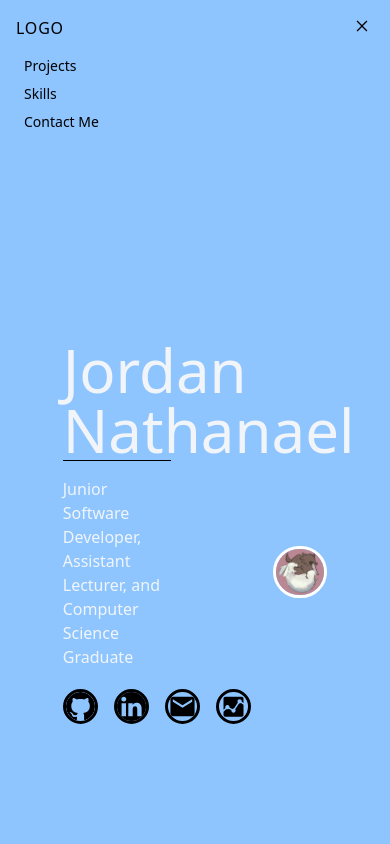
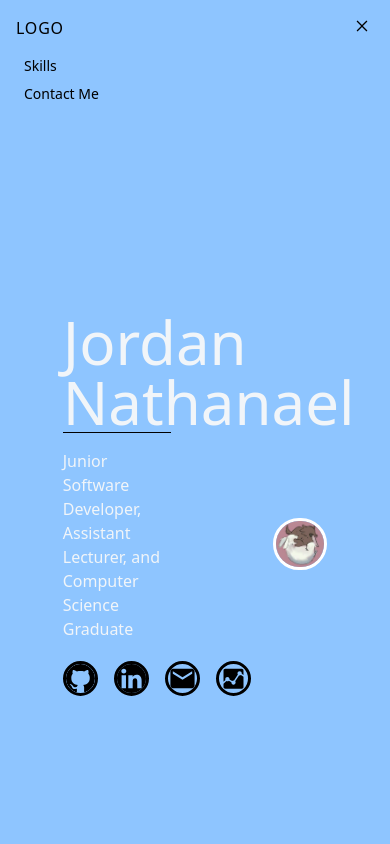
Before and after one commit to XrayenJN/PersonalWebsite, a React (Vite) app: page / in a window 390 px wide. Both pictures are taken after a click on the button 362 px from the left and 26 px from the top of the page. Shown: the top 844 px of the page. Built offline with nearby package versions, Linux system fonts and the light colour scheme.

Commit message:
fix: add href to skill page and email option

```diff
--- a/src/components/mainpage/Header.jsx
+++ b/src/components/mainpage/Header.jsx
@@ -40,9 +40,12 @@ export const Header = () => {
             ? (
               <div className="md:hidden flex justify-between ml-6">
                 <ul>
-                  <li className="text-sm mb-2 cursor-pointer">Projects</li>
-                  <li className="text-sm mb-2 cursor-pointer">Skills</li>
-                  <li className="text-sm mb-2 cursor-pointer">Contact Me</li>
+                  <li className="text-sm mb-2 cursor-pointer">
+                    <a href="/skills">Skills</a>
+                  </li>
+                  <li className="text-sm mb-2 cursor-pointer">
+                    <a href="mailto:jordannathanael0@gmail.com">Contact Me</a>
+                  </li>
                 </ul>
               </div>
             )
```
